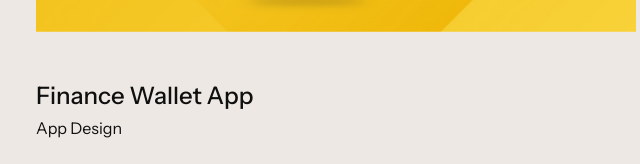
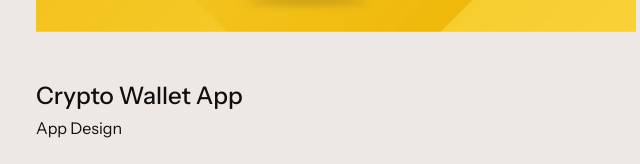
Before and after one commit to Stevele856/portfolio-v2, a website built with Vite: page index.html in a window 1280 px wide. Shown: the part 3249-3413 px from the top of the page, 504-1144 px from the left. Built offline with nearby package versions, Linux system fonts and the light colour scheme; some packages are replaced by stand-ins of ours; files whose address does not match are found by name.

Commit message:
Update index.html

```diff
--- a/index.html
+++ b/index.html
@@ -288,7 +288,7 @@
             </div>
 
             <div class="infor mt-4">
-              <h3 class="text-xl md:text-2xl font-medium">Finance Wallet App</h3>
+              <h3 class="text-xl md:text-2xl font-medium">Crypto Wallet App</h3>
               <p class="mt-1">App Design</p>
             </div>
           </div>
```
